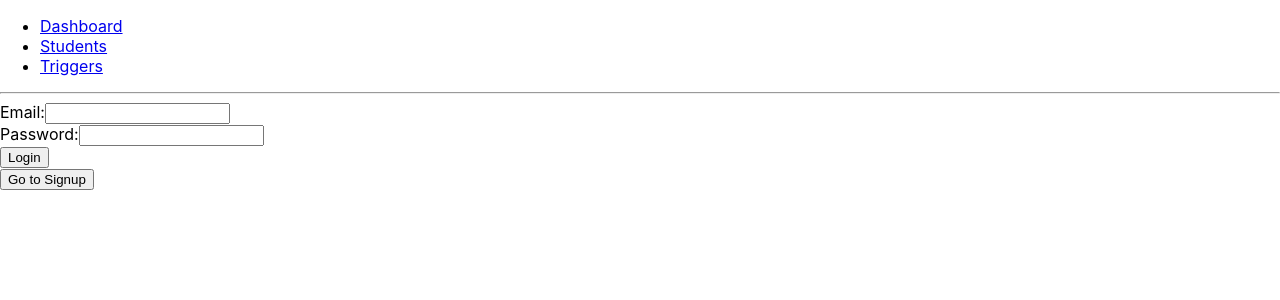
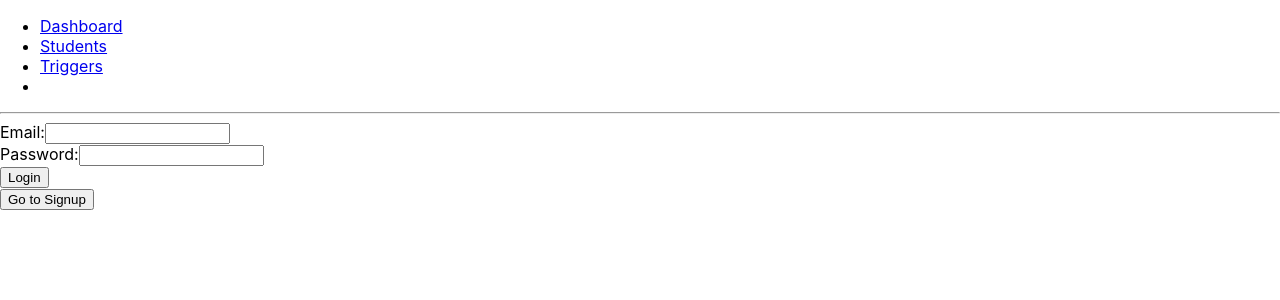
Before and after one commit to msdnarayan/student_management_system, a React (Create React App) app: page / in a window 1280 px wide. Shown: the top 300 px of the page. Built offline with nearby package versions, Linux system fonts and the light colour scheme.

Commit message:
Update App.js

```diff
--- a/src/App.js
+++ b/src/App.js
@@ -31,10 +31,11 @@ function App() {
     <Router>
     <div>
 
-      <nav>
+      <nav className='topnav'>
+        <div >
           <ul>
             <li>
-            <Link to="/">Dashboard</Link>
+            <Link  to="/">Dashboard</Link>
             </li>
             <li>
             <Link to="/studdetails">Students</Link>
@@ -42,10 +43,12 @@ function App() {
             <li>
             <Link to="/triggers">Triggers</Link>
             </li>
-          {isLoggedIn && <button onClick={handleLogout}>Logout</button>}
-
+            <li>
+          {isLoggedIn && <button onClick={handleLogout} className='Btn'>Logout</button>}
+          </li>
 
           </ul>
+        </div>
       </nav>
 
       <hr />
```
Lines whose indentation alone changed are shown as unchanged.
